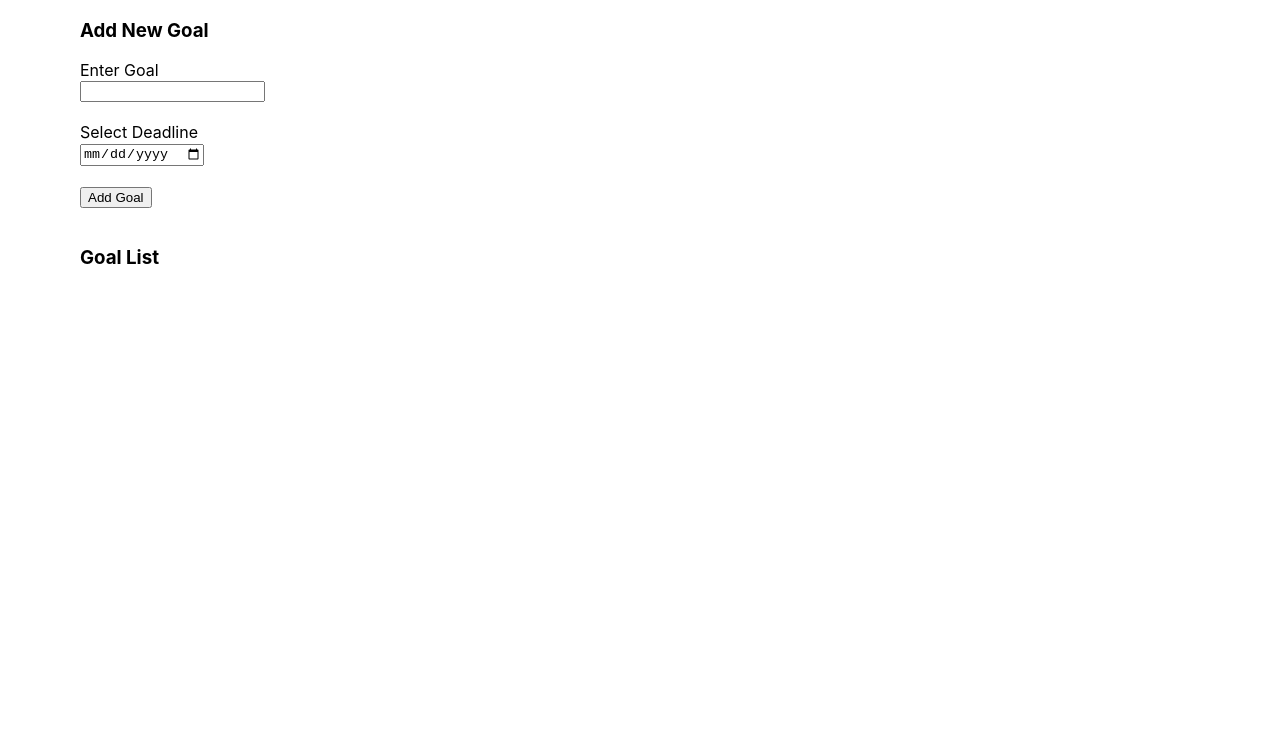
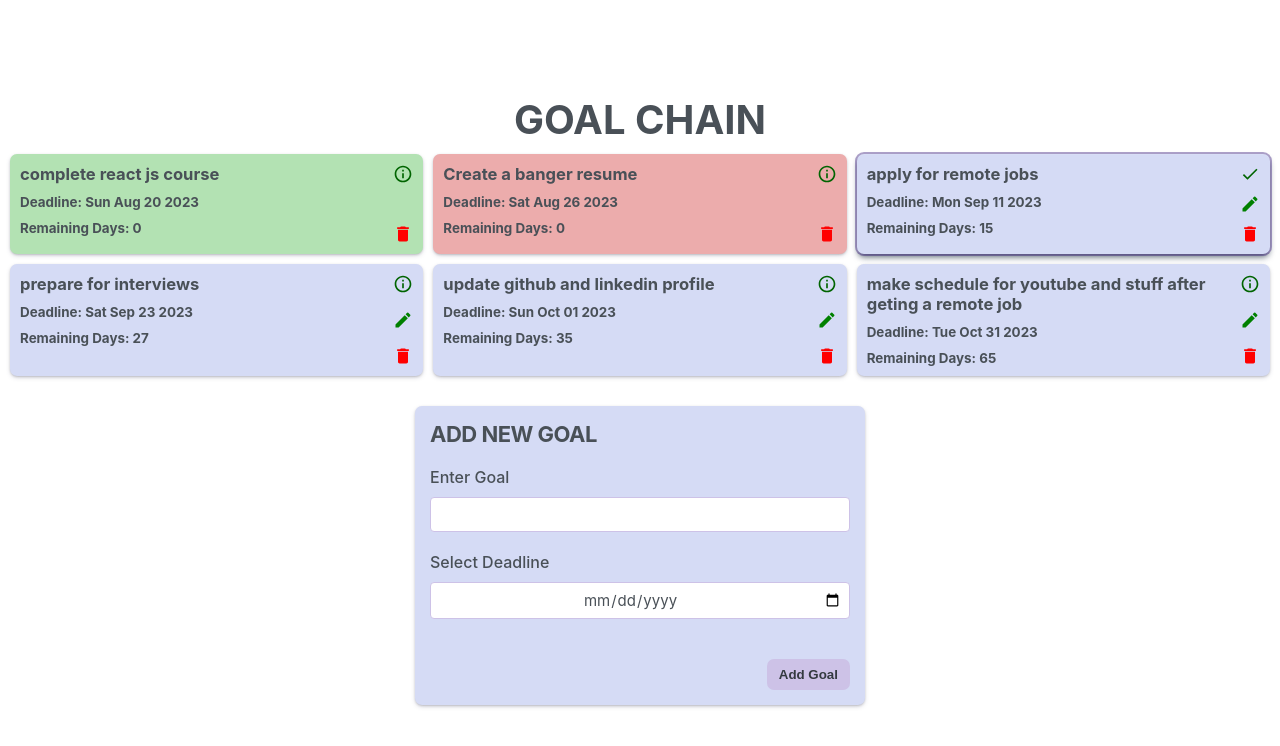
Before and after one commit to syedmhdm/goal-chain, a React (Create React App) app: page / in a window 1280 px wide. Shown: the top 746 px of the page. Built offline with nearby package versions, Linux system fonts and the light colour scheme.

Commit message:
Add goal and UI changes

```diff
--- a/package.json
+++ b/package.json
@@ -8,6 +8,7 @@
     "@testing-library/user-event": "^13.5.0",
     "react": "^18.2.0",
     "react-dom": "^18.2.0",
+    "react-icons": "^4.10.1",
     "react-scripts": "5.0.1",
     "web-vitals": "^2.1.4"
   },
--- a/src/App.js
+++ b/src/App.js
@@ -1,129 +1,219 @@
+// goalCreatedAt: new Date(
+//   new Date().setDate(new Date().getDate() - 4)
+// ).toDateString(),
+import { MdDone, MdDelete, MdEdit, MdInfoOutline } from "react-icons/md";
 import { useState } from "react";
-const accuracyPercentage = 75; // if "allocatedDays" is greater than 100 days then setting "isCompleted" to true within last 25 days of deadline will also set "isGoodPrediction" to true
 
-// only the current goal's date range is editable
-
-// user entered data
-// goal: "complete react js course",
-// deadline: "Tue Oct 31 2023",
-// isCompleted: false,
 let initialGoalList = [
   {
-    id: crypto.randomUUID(),
+    id: 1,
     goal: "complete react js course",
-    deadline: "Tue Oct 31 2023",
-    isCompleted: false,
-    goalCreatedAt: new Date().toDateString(),
-    preRequisiteGoalId: crypto.randomUUID(),
-    postRequisiteGoalId: crypto.randomUUID(),
-    allocatedDays: "",
-    completedInDays: "",
+    deadline: "Sun Aug 20 2023",
+    isCompleted: true,
+    goalCreatedAt: "Tue Aug 01 2023",
+    previousGoalId: null,
+    nextGoalId: 2,
+    allocatedDays: 19,
+    completedInDays: 17,
     isGoodPrediction: true,
     isYourCupOfTea: true, // alert
     isDeadlineUpdated: false, // true means bad prediction
   },
   {
-    id: crypto.randomUUID(),
+    id: 2,
     goal: "Create a banger resume",
-    deadline: "Tue Nov 7 2023",
-    completed: false,
-    goalCreatedAt: new Date(
-      new Date().setDate(new Date().getDate() - 6)
-    ).toDateString(),
-    preRequisiteGoalId: crypto.randomUUID(),
-    postRequisiteGoalId: crypto.randomUUID(),
+    deadline: "Sat Aug 26 2023",
+    isCompleted: true,
+    goalCreatedAt: "Wed Aug 16 2023",
+    previousGoalId: 1,
+    nextGoalId: 3,
+    allocatedDays: 6,
+    completedInDays: 3,
+    isGoodPrediction: false,
+    isYourCupOfTea: true,
+    isDeadlineUpdated: false,
   },
   {
-    id: crypto.randomUUID(),
+    id: 3,
     goal: "apply for remote jobs",
-    deadline: "Tue Oct 31 2023",
-    completed: false,
-    goalCreatedAt: new Date(
-      new Date().setDate(new Date().getDate() - 11)
-    ).toDateString(),
-    preRequisiteGoalId: crypto.randomUUID(),
-    postRequisiteGoalId: crypto.randomUUID(),
+    deadline: "Mon Sep 11 2023",
+    isCompleted: false,
+    goalCreatedAt: new Date().toDateString(),
+    previousGoalId: 2,
+    nextGoalId: 4,
+    allocatedDays: 14,
+    completedInDays: null,
+    isGoodPrediction: null,
+    isYourCupOfTea: null,
+    isDeadlineUpdated: false,
+    currentGoal: true,
   },
   {
-    id: crypto.randomUUID(),
+    id: 4,
     goal: "prepare for interviews",
-    deadline: "Tue Oct 31 2023",
-    completed: false,
-    goalCreatedAt: new Date(
-      new Date().setDate(new Date().getDate() - 1)
-    ).toDateString(),
-    preRequisiteGoalId: crypto.randomUUID(),
-    postRequisiteGoalId: crypto.randomUUID(),
+    deadline: "Sat Sep 23 2023",
+    isCompleted: false,
+    goalCreatedAt: new Date().toDateString(),
+    previousGoalId: 3,
+    nextGoalId: 5,
+    allocatedDays: 12,
+    completedInDays: null,
+    isGoodPrediction: null,
+    isYourCupOfTea: null,
+    isDeadlineUpdated: false,
   },
   {
-    id: crypto.randomUUID(),
+    id: 5,
     goal: "update github and linkedin profile",
-    deadline: "Tue Oct 31 2023",
-    completed: false,
-    goalCreatedAt: new Date(
-      new Date().setDate(new Date().getDate() - 16)
-    ).toDateString(),
-    preRequisiteGoalId: crypto.randomUUID(),
-    postRequisiteGoalId: crypto.randomUUID(),
+    deadline: "Sun Oct 01 2023",
+    isCompleted: false,
+    goalCreatedAt: new Date().toDateString(),
+    previousGoalId: 4,
+    nextGoalId: 6,
+    allocatedDays: 8,
+    completedInDays: null,
+    isGoodPrediction: null,
+    isYourCupOfTea: null,
+    isDeadlineUpdated: false,
   },
   {
-    id: crypto.randomUUID(),
+    id: 6,
     goal: "make schedule for youtube and stuff after geting a remote job",
     deadline: "Tue Oct 31 2023",
-    completed: false,
-    goalCreatedAt: new Date(
-      new Date().setDate(new Date().getDate() - 3)
-    ).toDateString(),
-    preRequisiteGoalId: crypto.randomUUID(),
-    postRequisiteGoalId: crypto.randomUUID(),
+    isCompleted: false,
+    goalCreatedAt: new Date().toDateString(),
+    previousGoalId: 5,
+    nextGoalId: null,
+    allocatedDays: 30,
+    completedInDays: null,
+    isGoodPrediction: null,
+    isYourCupOfTea: null,
+    isDeadlineUpdated: false,
   },
 ];
 
 function App() {
   initialGoalList = initialGoalList.map((goal) => ({
     ...goal,
-    remainingDays: Math.round(
+    remainingDays:
+      Math.round(
+        (new Date(goal.deadline) - new Date()) / (1000 * 60 * 60 * 24)
+      ) < 0
+        ? 0
+        : Math.round(
             (new Date(goal.deadline) - new Date()) / (1000 * 60 * 60 * 24)
           ),
   }));
 
   const [goal, setGoal] = useState("");
   const [deadline, setDeadline] = useState("");
-  const [goalList, setGoalList] = useState([]);
+  const [goalList, setGoalList] = useState(initialGoalList);
 
-  console.log(initialGoalList);
+  function handleAddGoal(e) {
+    e.preventDefault();
+
+    if (!goal.trim() || !deadline) return;
+
+    setGoalList((currGoalList) => {
+      const previousGoalId = currGoalList.at(-1).previousGoalId;
+      const previousGoalDeadline = currGoalList.at(-1).deadline;
+
+      return [
+        ...currGoalList,
+        {
+          id: crypto.randomUUID(),
+          goal: goal,
+          deadline: new Date(deadline).toDateString(),
+          isCompleted: false,
+          goalCreatedAt: new Date().toDateString(),
+          previousGoalId: previousGoalId,
+          nextGoalId: null,
+          allocatedDays: Math.round(
+            new Date(deadline) -
+              new Date(previousGoalDeadline) / (1000 * 60 * 60 * 24)
+          ),
+          completedInDays: null,
+          isGoodPrediction: null,
+          isYourCupOfTea: null,
+          isDeadlineUpdated: false,
+          remainingDays:
+            Math.round(
+              (new Date(deadline) - new Date()) / (1000 * 60 * 60 * 24)
+            ) < 0
+              ? 0
+              : Math.round(
+                  (new Date(deadline) - new Date()) / (1000 * 60 * 60 * 24)
+                ),
+        },
+      ];
+    });
+
+    setGoal("");
+    setDeadline("");
+  }
 
   return (
-    <div style={{ marginLeft: "5rem" }}>
-      <h3>Add New Goal</h3>
+    <div className='app'>
+      <div className='goal-chain'>
+        <h1 className='heading-main'>Goal Chain</h1>
 
+        <div className='goals'>
+          {goalList.map((goal) => (
+            <Goal key={goal.id} goal={goal} />
+          ))}
+        </div>
+      </div>
+      <form className='form-add-friend'>
+        <h2 className='heading'>Add New Goal</h2>
         <label>Enter Goal</label>
-      <br />
         <input
           type='text'
           value={goal}
           onChange={(e) => setGoal(e.target.value)}
         />
-      <br />
-      <br />
-
         <label>Select Deadline</label>
-      <br />
         <input
           type='date'
           value={deadline}
           onChange={(e) => setDeadline(e.target.value)}
         />
-      <br />
-      <br />
-
-      <button>Add Goal</button>
-
-      <br />
-      <br />
-      <h3>Goal List</h3>
+        <Button onClick={handleAddGoal}>Add Goal</Button>
+      </form>
     </div>
   );
 }
 
+function Goal({ goal }) {
+  return (
+    <div
+      className={`goal
+      ${goal.isGoodPrediction === true ? "good-prediction" : ""}
+      ${goal.isGoodPrediction === false ? "bad-prediction" : ""}
+      ${goal.currentGoal === true ? "current-goal" : ""}`}
+    >
+      <h5>{goal.goal}</h5>
+      <h6>Deadline: {goal.deadline}</h6>
+      <h6>Remaining Days: {goal.remainingDays}</h6>
+
+      <div className='icons-div'>
+        {goal.currentGoal ? (
+          <MdDone className='icon' />
+        ) : (
+          <MdInfoOutline className='icon' />
+        )}
+        {goal.isCompleted === false ? <MdEdit className='icon-edit' /> : null}
+        <MdDelete className='icon-danger' />
+      </div>
+    </div>
+  );
+}
+
+function Button({ children, onClick }) {
+  return (
+    <button onClick={onClick} className='button'>
+      {children}
+    </button>
+  );
+}
+
 export default App;
--- a/src/index.css
+++ b/src/index.css
@@ -1,13 +1,192 @@
-body {
-  margin: 0;
-  font-family: -apple-system, BlinkMacSystemFont, 'Segoe UI', 'Roboto', 'Oxygen',
-    'Ubuntu', 'Cantarell', 'Fira Sans', 'Droid Sans', 'Helvetica Neue',
-    sans-serif;
-  -webkit-font-smoothing: antialiased;
-  -moz-osx-font-smoothing: grayscale;
+:root {
+  --color-lightest: #d5dbf5;
+  --color-light: #cdc2e7;
+  --color-medium: #a830c4;
+  --color-dark: #292E1E;
+
 }
 
-code {
-  font-family: source-code-pro, Menlo, Monaco, Consolas, 'Courier New',
-    monospace;
+* {
+  margin: 0;
+  padding: 0;
+  box-sizing: border-box;
 }
+
+html {
+  font-size: 62.5%;
+  font-family: -apple-system, BlinkMacSystemFont, "Segoe UI", Roboto, Oxygen,
+    Ubuntu, Cantarell, "Open Sans", "Helvetica Neue", sans-serif;
+}
+
+body {
+  height: 100vh;
+  color: #495057;
+  display: flex;
+  align-items: center;
+  justify-content: center;
+  background-color: var(--color-light);
+  background-color: white;
+}
+
+.app {
+  min-height: 66vh;
+  display: grid;
+  grid-template-columns: 1fr 1fr 1fr;
+  column-gap: 4rem;
+  align-items: start;
+}
+
+.button {
+  background-color: var(--color-light);
+  color: #343a40;
+  padding: 0.8rem 1.2rem;
+  border: none;
+  border-radius: 7px;
+  font-weight: bold;
+  cursor: pointer;
+  transition: 0.3s;
+}
+
+.button:hover {
+  background-color: var(--color-medium);
+  color: white;
+}
+
+.form-add-friend {
+  font-size: 1.6rem;
+  background-color: var(--color-lightest);
+  border-radius: 7px;
+  /* margin-bottom: 1.6rem; */
+  padding: 1.5rem;
+  display: flex;
+  flex-direction: column;
+  min-width: 450px;
+  grid-column-start: 2;
+  grid-column-end: 3;
+  box-shadow: rgba(50, 50, 93, 0.25) 0px 2px 5px -1px, rgba(0, 0, 0, 0.3) 0px 1px 3px -1px;
+
+}
+
+
+label {
+  font-weight: 500;
+  margin-bottom: 1rem;
+}
+
+
+input,
+select {
+  font-family: inherit;
+  color: inherit;
+  font-size: 1.5rem;
+  padding: 0.7rem;
+  text-align: center;
+  border: 1px solid var(--color-light);
+  border-radius: 4px;
+  transition: 0.3s;
+  margin-bottom: 2rem;
+}
+
+input:focus,
+select:focus {
+  outline: none;
+  border: 1px solid var(--color-medium);
+}
+
+form .button {
+  margin-top: 2rem;
+  max-width: 100px;
+  align-self: end;
+
+}
+
+.heading {
+  font-size: 2.2rem;
+  text-transform: uppercase;
+  letter-spacing: -0.5px;
+  margin-bottom: 2rem;
+}
+
+.heading-main {
+  text-transform: uppercase;
+  /* color: var(--color-medium); */
+}
+
+
+
+.goal-chain {
+  grid-column-start: 1;
+  flex-direction: column;
+  display: flex;
+  justify-content: center;
+  align-items: center;
+  grid-column-end: -1;
+  margin-bottom: 2rem;
+  font-size: 2rem;
+
+}
+
+.goals {
+  padding: 10px;
+  background-color: var(--color-light);
+  background-color: white;
+  display: grid;
+  grid-template-columns: 1fr 1fr 1fr;
+  gap: 1rem;
+}
+
+.goal {
+  position: relative;
+  padding: 1rem;
+  border-radius: 7px;
+  display: flex;
+  flex-direction: column;
+  gap: 1rem;
+  background-color: var(--color-lightest);
+  min-height: 100px;
+  /* background-color: rgba(128, 128, 128, 0.514); */
+  box-shadow: rgba(50, 50, 93, 0.25) 0px 2px 5px -1px, rgba(0, 0, 0, 0.3) 0px 1px 3px -1px;
+}
+
+.good-prediction {
+  background-color: rgb(179, 226, 179);
+}
+
+.bad-prediction {
+  background-color: rgb(236, 172, 172);
+}
+
+.current-goal {
+  box-shadow: rgba(51, 21, 121, 0.4) 0px 0px 0px 2px, rgba(6, 24, 44, 0.65) 0px 4px 6px -1px, rgba(255, 255, 255, 0.08) 0px 1px 0px inset;
+}
+
+.icon,
+.icon-danger,
+.icon-edit {
+  min-width: 2rem;
+  font-size: 2rem;
+}
+
+.icon {
+  color: darkgreen;
+}
+
+.icon-edit {
+  color: green;
+}
+
+.icon-danger {
+  color: red;
+}
+
+
+.icons-div {
+  position: absolute;
+  right: 1rem;
+  top: 1rem;
+  bottom: 1rem;
+  display: flex;
+  flex-direction: column;
+  justify-content: space-between;
+  max-height: 90%;
+}
```
Also changed, not shown: 2 other files (tests, documents, lock files or other folders). Lines whose indentation alone changed are shown as unchanged.
